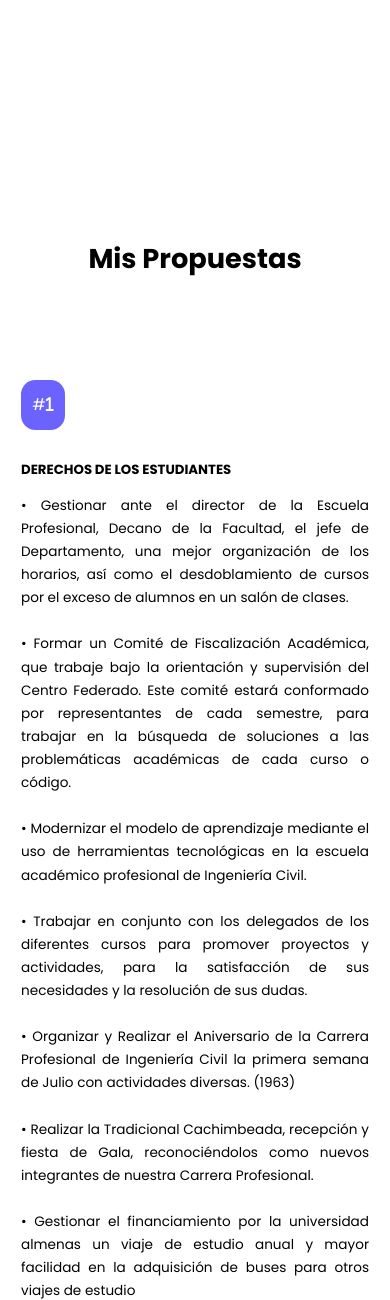
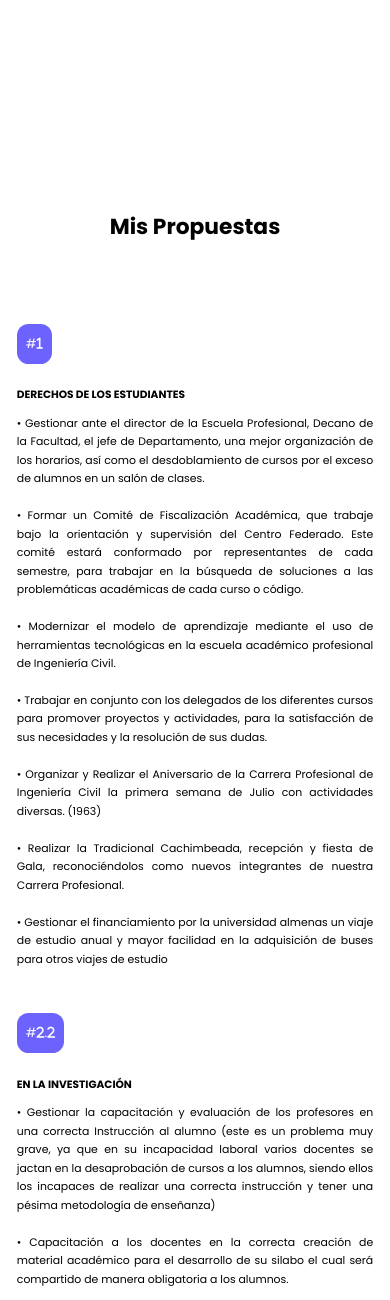
Before and after one commit to lomo-saltado/web, a PHP site: page / in a window 390 px wide. Shown: the part 1967-3267 px from the top of the page. Run offline with PHP 8.4, Linux system fonts and the light colour scheme; some libraries are stand-ins or nearby versions.

Commit message:
Update estilo.css

```diff
--- a/TitoAvanzaUNC/css/estilo.css
+++ b/TitoAvanzaUNC/css/estilo.css
@@ -964,11 +964,10 @@ iframe {
 
     /*============*/
 
-
-
-
-
-
+    .courses{
+        zoom: 80%;
+        /* width: auto; */
+    }
 
     /*============*/
 
```
